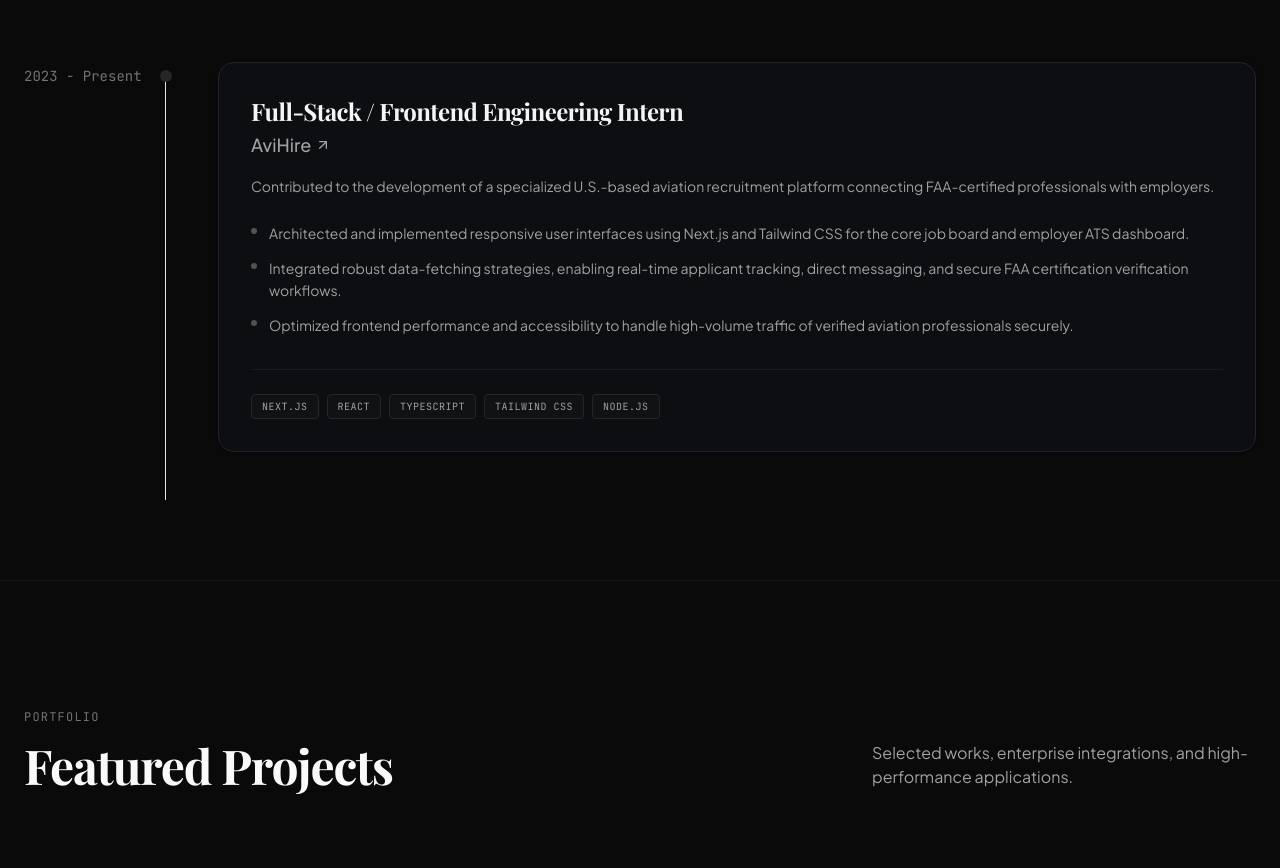
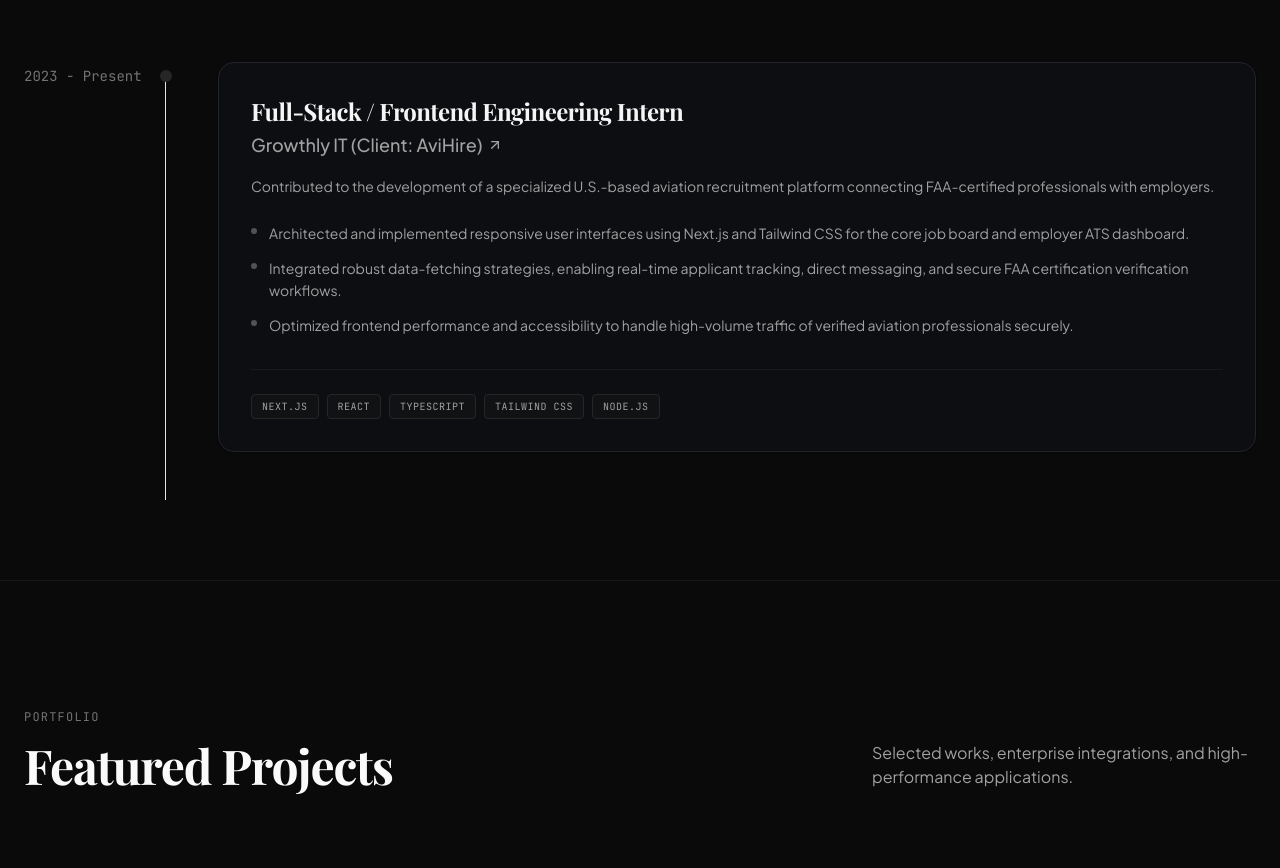
Before and after one commit to Aiman-012/Aiman-Uddin, a React (Vite) app: page / in a window 1280 px wide. Shown: the part 1180-2048 px from the top of the page. Built offline with nearby package versions, Linux system fonts and the light colour scheme; a web font is replaced by a local one.

Commit message:
feat(profile): update internship experience details
Clarify the professional relationship between Growthly IT and AviHire for the internship entry.

```diff
--- a/src/data/profile.ts
+++ b/src/data/profile.ts
@@ -11,7 +11,7 @@
   experience: [
     {
       id: "avihire-internship",
-      company: "AviHire",
+      company: "Growthly IT (Client: AviHire)",
       companyUrl: "https://avihire.co",
       role: "Full-Stack / Frontend Engineering Intern",
       duration: "2023 - Present",
```
